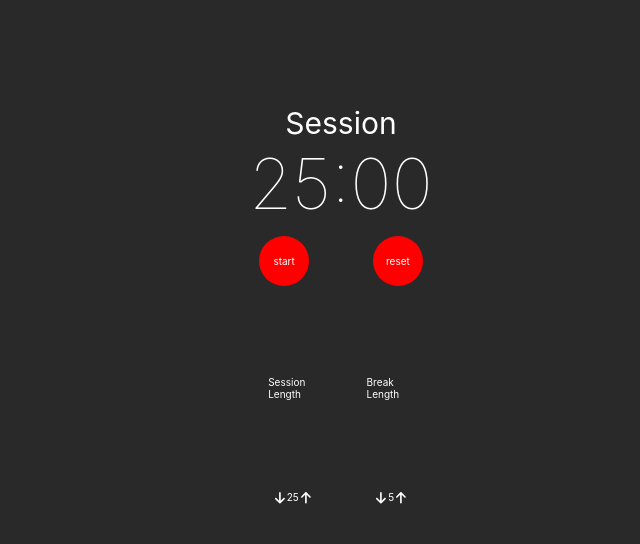
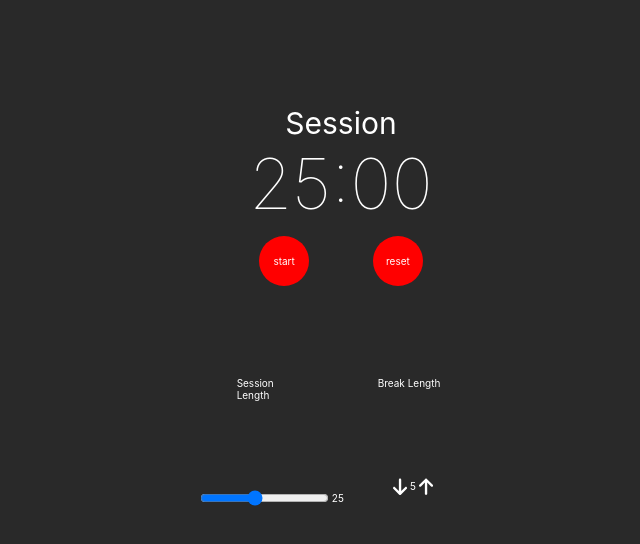
Before and after one commit to alefDev-prog/session_timer, a React (Create React App) app: page / in a window 1280 px wide. Shown: the top 544 px of the page, without its empty margins (299-939 px from the left). Built offline with nearby package versions, Linux system fonts and the light colour scheme.

Commit message:
feat: slider for session

```diff
--- a/src/css/App.css
+++ b/src/css/App.css
@@ -89,6 +89,7 @@ html {
   height: 5rem;
   border-radius: 50%;
   background-color: red;
+  cursor: pointer;
   display: flex;
   justify-content: center;
   align-items: center;
--- a/src/redux/clock-slice.js
+++ b/src/redux/clock-slice.js
@@ -11,6 +11,9 @@ const clockSlice = createSlice({
     name: 'clock',
     initialState,
     reducers: {
+        changeSession: (state, action) => {
+            state.sessionLength = action.payload;
+        },
         addBreak: (state) => {
             if(state.breakLength < 60){
             state.breakLength++;
@@ -53,6 +56,6 @@ const clockSlice = createSlice({
 
 });
 
-export const {addBreak, subBreak, addSession, subSession, resetAll, toggleRun, started} = clockSlice.actions;
+export const {addBreak, subBreak, addSession, subSession, resetAll, toggleRun, started, changeSession} = clockSlice.actions;
 
 export const clockReducer = clockSlice.reducer;
--- a/src/sass/_mobile.scss
+++ b/src/sass/_mobile.scss
@@ -81,7 +81,9 @@
             height: 5rem;
             border-radius: 50%;
             background-color: red;
+            cursor: pointer;
             @include flex_setup_col;
+
         }
     }
   }
@@ -89,6 +91,7 @@
   #timer-label {
     font-size: 3rem;
     text-align: center;
+
   }
 
   #time-left {
--- a/src/session.js
+++ b/src/session.js
@@ -1,13 +1,22 @@
 import './css/App.css';
+import { useState, useEffect } from 'react';
 import { useSelector, useDispatch } from 'react-redux';
-import { addSession, subSession } from './redux/clock-slice';
+import { addSession, subSession, changeSession } from './redux/clock-slice';
 import { FontAwesomeIcon } from '@fortawesome/react-fontawesome'
 import { faArrowUp, faArrowDown } from '@fortawesome/free-solid-svg-icons'
 
 
 function SessionControl(){
     const dispatch = useDispatch();
+    const [sliderPos, setSliderPos] = useState(25);
     const {sessionLength, isRunning, isReset} = useSelector((store)=> store.updateLength)
+
+    useEffect(()=> {
+        if(isReset) {
+            setSliderPos(25);
+        }
+    }, [isReset])
+
 
     const subLength = () => {
         if (isReset) {
@@ -21,15 +30,26 @@ function SessionControl(){
         }
     }
 
+    const changeLength = () => {
+        if(isReset) {
+            const val = document.querySelector("#sessionRange").value;
+            dispatch(changeSession(val));
+            setSliderPos(val);
+        }
+    }
+
     return(
         <div className='Control'>
             <div id="session-label">Session Length</div>
 
             <div className='Adjust'>
+                {isReset ?
+                <input type="range" id="sessionRange" name="sessionRange" value={sliderPos} min="1" max="59"  onChange={changeLength}/>
+                : <input type="range" id="sessionRange" name="sessionRange" value={sliderPos} min="1" max="59" disabled onChange={changeLength}/>}
 
-            <FontAwesomeIcon id="session-increment"icon={faArrowDown} onClick={()=>sessionLength <= 1 ? console.log("Too low") : subLength()}/>
-            <p id="session-length">{sessionLength}</p>
-            <FontAwesomeIcon id="session-decrement"icon={faArrowUp} onClick={()=>sessionLength >= 60 ? console.log("Too high") : addLength()}/>
+
+                <p id="session-length">{sessionLength}</p>
+
 
             </div>
         </div>
```
Also changed, not shown: 1 other file (tests, documents, lock files or other folders).
